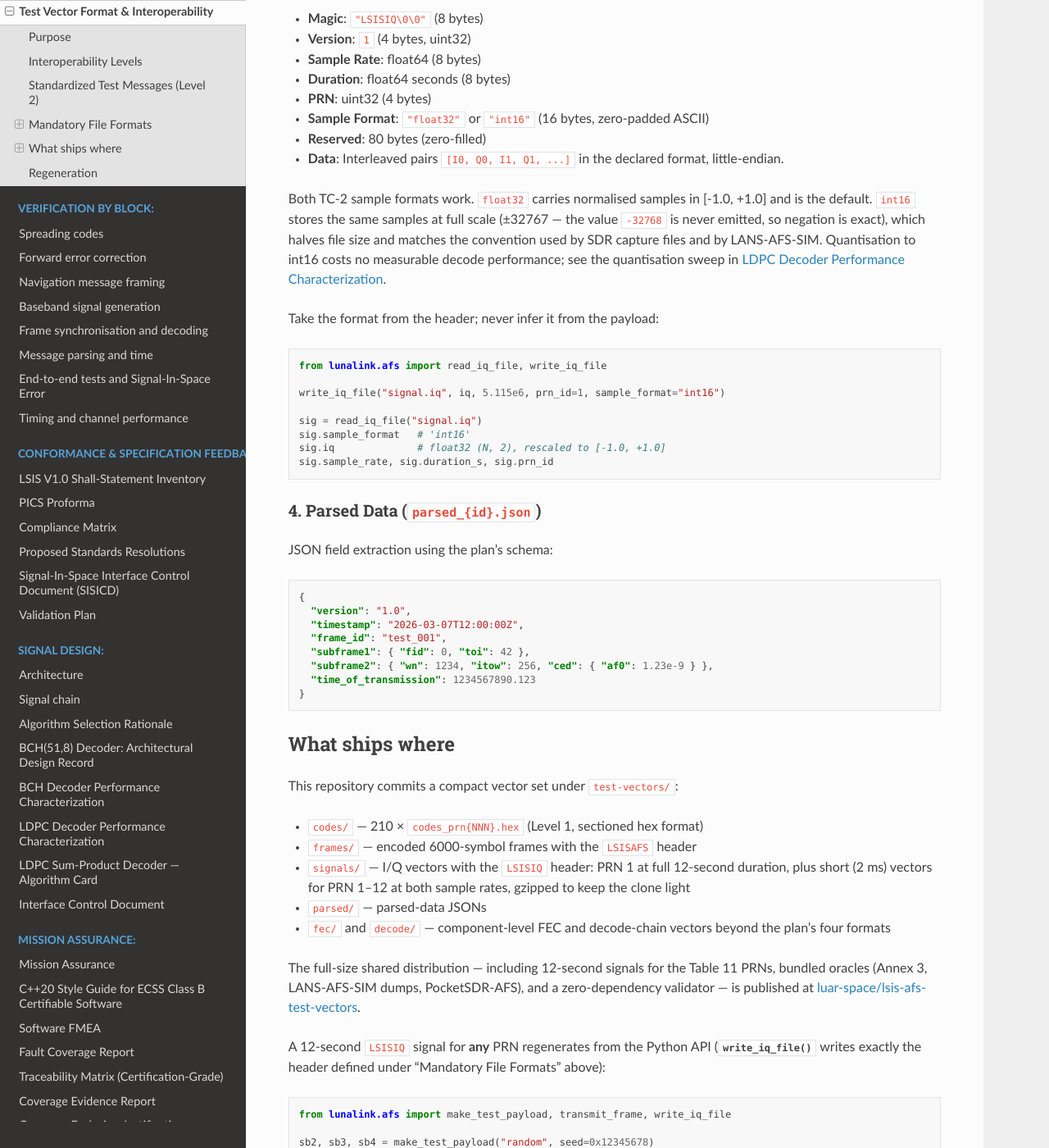
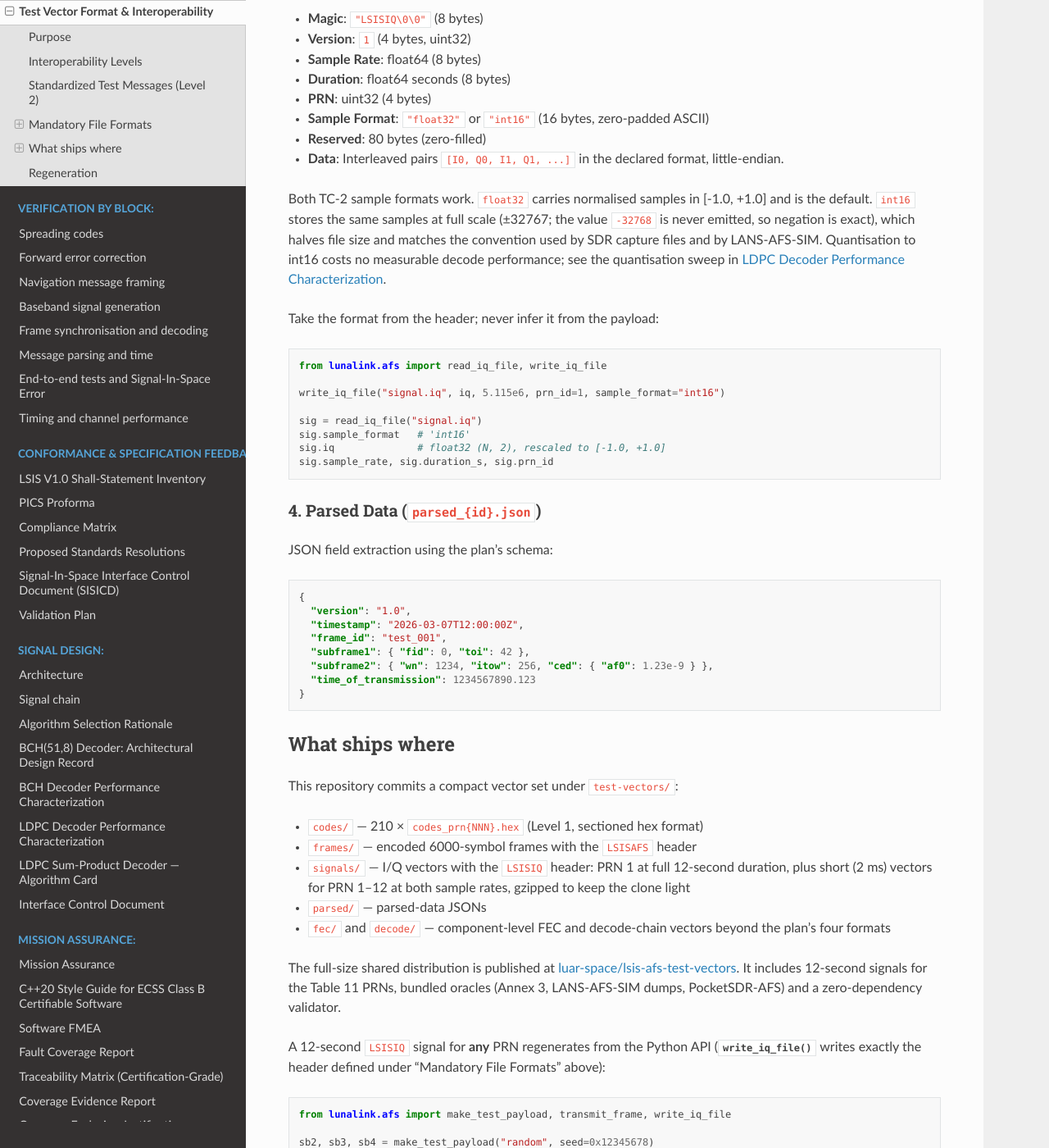
Before and after one commit to luar-space/lunalink, a Sphinx documentation site: the page built from docs/test_vectors.rst, in a window 1280 px wide and 1400 px high, scrolled down 1531 px. Shown: the whole window at 82% size. Built offline with Sphinx 7.4.7 and the Read the Docs theme 3.1.0, drawn with Linux system fonts in a browser that asks for light colours; pages that are not in the unit, such as notebooks, are missing from menus; some of the changed text lies outside the part shown.

Commit message:
docs: style pass on the README and entry pages
Targeted edits only. Em dashes used to splice clauses in running prose
become commas, colons or sentence breaks. Sentences that staged a
contrast or labelled their own importance without adding a fact are cut
or restated plainly ("Nothing here is asserted", "Most projects assert
their analysers work", "keep the rest honest", "stated rather than
discovered"). The bold labels on the known-gaps list take colons.

The three contrast headings in the README stay; they are the author's
voice and each names a real distinction. Dashes that separate a list
item's lead term from its description, tables and code are untouched.

Co-Authored-By: Claude Opus 5.5 (1M context) <noreply@anthropic.com>

```diff
--- a/docs/quickstart.rst
+++ b/docs/quickstart.rst
@@ -46,8 +46,8 @@ Generate a 12-second AFS I/Q signal file in three steps:
    write_iq_file("signal.iq", iq, AFS_Q_CHIP_RATE, prn_id=1)
 
 Pass ``sample_format="int16"`` to store the samples at full scale as 16-bit
-integers instead — half the file size, the convention used by SDR capture
-files, and the format LANS-AFS-SIM emits:
+integers instead.  That halves the file size, and it is the convention used
+by SDR capture files and the format LANS-AFS-SIM emits:
 
 .. code-block:: python
 
--- a/docs/roadmap.rst
+++ b/docs/roadmap.rst
@@ -10,7 +10,7 @@ Open work
 1. **Interoperability beyond SB2 and beyond baseband.**  Both directions are
    now demonstrated (:doc:`interop_results` L1-L5): LunaLink decodes
    LANS-AFS-SIM's signal, and PocketSDR-AFS decodes LunaLink's.  What remains
-   is breadth — comparing SB3 and SB4 as well as SB2, which needs a receiver
+   is breadth: comparing SB3 and SB4 as well as SB2, which needs a receiver
    that logs them in decoded form, and running the reverse direction against
    a captured RF signal rather than a generated baseband one.
 2. **Hardware-in-the-loop verification.**  The HAL_STUB coverage waivers in
--- a/docs/test_vectors.rst
+++ b/docs/test_vectors.rst
@@ -101,7 +101,7 @@ Binary I/Q samples with a **128-byte metadata header**:
 
 Both TC-2 sample formats work.  ``float32`` carries
 normalised samples in [-1.0, +1.0] and is the default.  ``int16`` stores the
-same samples at full scale (±32767 — the value ``-32768`` is never emitted, so
+same samples at full scale (±32767; the value ``-32768`` is never emitted, so
 negation is exact), which halves file size and matches the convention used by
 SDR capture files and by LANS-AFS-SIM.  Quantisation to int16 costs no
 measurable decode performance; see the quantisation sweep in
@@ -149,11 +149,11 @@ This repository commits a compact vector set under ``test-vectors/``:
 *   ``fec/`` and ``decode/`` — component-level FEC and decode-chain vectors
     beyond the plan's four formats
 
-The full-size shared distribution — including 12-second signals for the
-Table 11 PRNs, bundled oracles (Annex 3, LANS-AFS-SIM dumps,
-PocketSDR-AFS), and a zero-dependency validator — is published at
+The full-size shared distribution is published at
 `luar-space/lsis-afs-test-vectors
-<https://github.com/luar-space/lsis-afs-test-vectors>`__.
+<https://github.com/luar-space/lsis-afs-test-vectors>`__.  It includes
+12-second signals for the Table 11 PRNs, bundled oracles (Annex 3,
+LANS-AFS-SIM dumps, PocketSDR-AFS) and a zero-dependency validator.
 
 A 12-second ``LSISIQ`` signal for **any** PRN regenerates from the Python
 API (:func:`~lunalink.afs.write_iq_file` writes exactly the header defined
```
Also changed, not shown: other parts of docs/test_vectors.rst (+2 -3 lines), README.md (+16 -16 lines), docs/interop_results.rst (+10 -9 lines).
